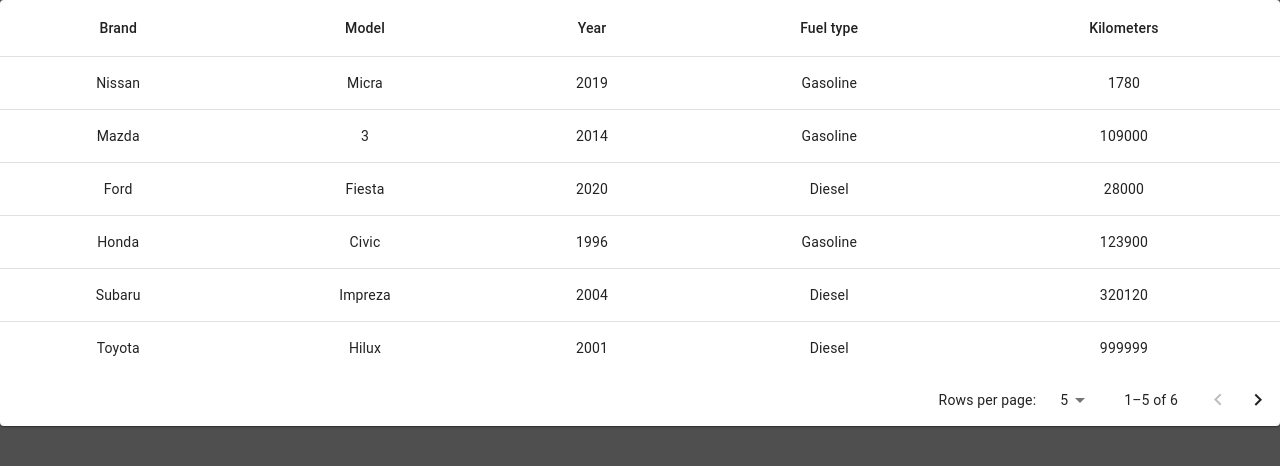
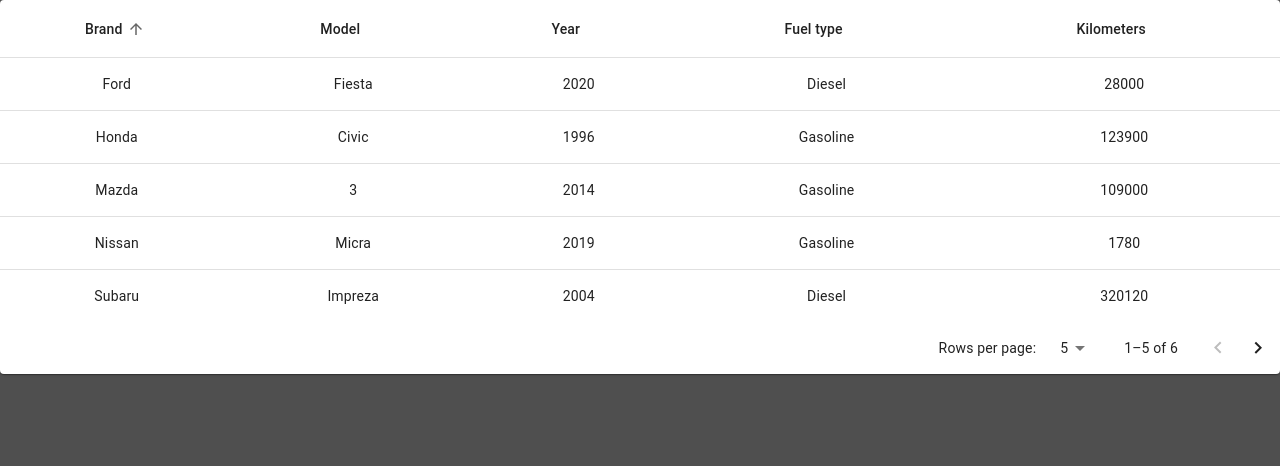
Before and after one commit to DepetrisFe/explorer-table, a React (Vite) app: page / in a window 1280 px wide. Shown: the top 466 px of the page. Built offline with nearby package versions, Linux system fonts and the light colour scheme.

Commit message:
sort columns functionallity

```diff
--- a/src/components/explorerTable/index.tsx
+++ b/src/components/explorerTable/index.tsx
@@ -1,6 +1,8 @@
 import React, { useState } from "react";
 
+import { visuallyHidden } from "@mui/utils";
 import {
+  Box,
   Paper,
   Table,
   TableBody,
@@ -9,6 +11,7 @@
   TableHead,
   TablePagination,
   TableRow,
+  TableSortLabel,
 } from "@mui/material";
 
 interface ExplorerTableProps {
@@ -16,10 +19,70 @@
   rows: any[];
 }
 
+type Order = "asc" | "desc";
+
 const ExplorerTable = (props: ExplorerTableProps) => {
   const { columns, rows } = props;
   const [page, setPage] = useState(0);
   const [rowsPerPage, setRowsPerPage] = useState(5);
+  const [order, setOrder] = useState<Order>("asc");
+  const [orderBy, setOrderBy] = useState<string>(columns[0].key);
+
+  const createSortHandler =
+    (property: string) => (event: React.MouseEvent<unknown>) => {
+      handleRequestSort(event, property);
+    };
+
+  const handleRequestSort = (
+    event: React.MouseEvent<unknown>,
+    property: string
+  ) => {
+    const isAsc = orderBy === property && order === "asc";
+    setOrder(isAsc ? "desc" : "asc");
+    setOrderBy(property);
+  };
+
+  const visibleRows = stableSort(rows, getComparator(order, orderBy)).slice(
+    page * rowsPerPage,
+    page * rowsPerPage + rowsPerPage
+  );
+
+  function getComparator<Key extends keyof any>(
+    order: Order,
+    orderBy: Key
+  ): (
+    a: { [key in Key]: number | string },
+    b: { [key in Key]: number | string }
+  ) => number {
+    return order === "desc"
+      ? (a, b) => descendingComparator(a, b, orderBy)
+      : (a, b) => -descendingComparator(a, b, orderBy);
+  }
+
+  function descendingComparator<T>(a: T, b: T, orderBy: keyof T) {
+    if (b[orderBy] < a[orderBy]) {
+      return -1;
+    }
+    if (b[orderBy] > a[orderBy]) {
+      return 1;
+    }
+    return 0;
+  }
+
+  function stableSort<T>(
+    array: readonly T[],
+    comparator: (a: T, b: T) => number
+  ) {
+    const stabilizedThis = array.map((el, index) => [el, index] as [T, number]);
+    stabilizedThis.sort((a, b) => {
+      const order = comparator(a[0], b[0]);
+      if (order !== 0) {
+        return order;
+      }
+      return a[1] - b[1];
+    });
+    return stabilizedThis.map((el) => el[0]);
+  }
 
   const handleChangePage = (event: unknown, newPage: number) => {
     setPage(newPage);
@@ -40,13 +103,26 @@
             <TableRow>
               {columns.map((column) => (
                 <TableCell key={column.key} align={column.alignment}>
-                  {column.label}
+                  <TableSortLabel
+                    active={orderBy === column.key}
+                    direction={orderBy === column.key ? order : "asc"}
+                    onClick={createSortHandler(column.key)}
+                  >
+                    {column.label}
+                    {orderBy === column.key ? (
+                      <Box component="span" sx={visuallyHidden}>
+                        {order === "desc"
+                          ? "sorted descending"
+                          : "sorted ascending"}
+                      </Box>
+                    ) : null}
+                  </TableSortLabel>
                 </TableCell>
               ))}
             </TableRow>
           </TableHead>
           <TableBody>
-            {rows.map((row) => (
+            {visibleRows.map((row) => (
               <TableRow
                 key={row.id}
                 sx={{ "&:last-child td, &:last-child th": { border: 0 } }}
```
